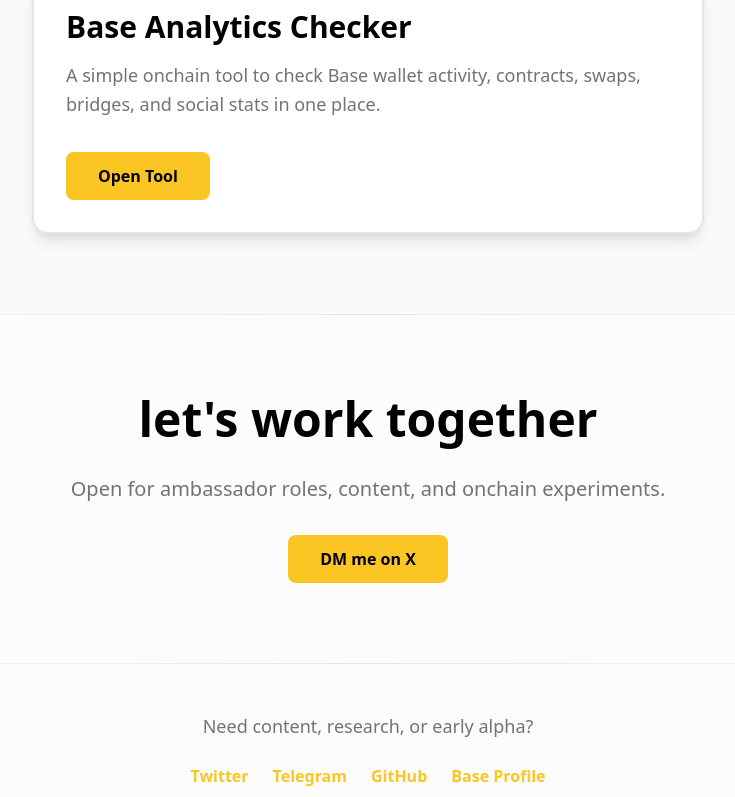
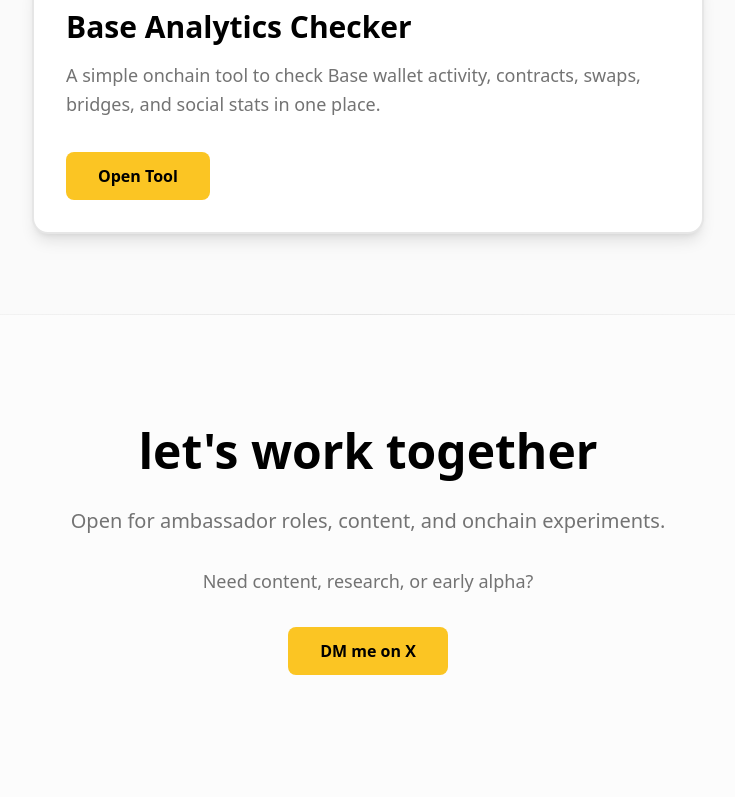
Before and after one commit to Akram9922/v0-personal-portfolio-website, a Next.js app: page / in a window 1280 px wide. Shown: the part 2000-2797 px from the top of the page, without its empty margins (272-1007 px from the left). Built offline with nearby package versions, Linux system fonts and the light colour scheme.

Commit message:
feat: update portfolio layout and button animations
Remove duplicate links, reorganize CTA layout, add button press/hover effects

Co-authored-by: Akram9922 <118010849+Akram9922@users.noreply.github.com>

```diff
--- a/app/page.tsx
+++ b/app/page.tsx
@@ -390,43 +390,36 @@ export default function Page() {
           transition={{ duration: 0.6 }}
           className="text-center space-y-8"
         >
+          <style>{`
+            .cta-button {
+              transition: all 0.2s cubic-bezier(0.34, 1.56, 0.64, 1);
+            }
+            .cta-button:hover {
+              transform: translateY(-2px);
+              box-shadow: 0 12px 24px rgba(69, 129, 255, 0.25);
+            }
+            .cta-button:active {
+              transform: scale(0.96);
+              box-shadow: 0 4px 12px rgba(69, 129, 255, 0.15);
+            }
+          `}</style>
           <h2 className="text-5xl font-black">
             let's work together
           </h2>
           <p className="text-xl text-muted-foreground max-w-2xl mx-auto">
             Open for ambassador roles, content, and onchain experiments.
           </p>
+          <p className="text-lg text-muted-foreground">
+            Need content, research, or early alpha?
+          </p>
           <a
             href="https://x.com/beingakramraja"
             target="_blank"
             rel="noopener noreferrer"
-            className="inline-block px-8 py-3 bg-primary text-primary-foreground font-bold rounded-lg hover:bg-primary/90 transition-all hover:shadow-lg"
+            className="cta-button inline-block px-8 py-3 bg-primary text-primary-foreground font-bold rounded-lg hover:bg-primary/90"
           >
             DM me on X
           </a>
-        </motion.div>
-      </section>
-
-      {/* Subtle section divider */}
-      <div className="h-px bg-gradient-to-r from-transparent via-border to-transparent"></div>
-
-      {/* Contact Strip */}
-      <section className="py-12 px-4 text-center">
-        <motion.div
-          initial={{ opacity: 0 }}
-          whileInView={{ opacity: 1 }}
-          transition={{ duration: 0.6 }}
-          className="space-y-6"
-        >
-          <p className="text-lg text-muted-foreground">
-            Need content, research, or early alpha?
-          </p>
-          <div className="flex justify-center gap-6 flex-wrap">
-            <a href="https://x.com/beingakramraja" target="_blank" rel="noopener noreferrer" className="text-primary hover:text-primary/80 font-semibold transition-colors">Twitter</a>
-            <a href="https://t.me/beingakramraja" target="_blank" rel="noopener noreferrer" className="text-primary hover:text-primary/80 font-semibold transition-colors">Telegram</a>
-            <a href="https://github.com/akram9922" target="_blank" rel="noopener noreferrer" className="text-primary hover:text-primary/80 font-semibold transition-colors">GitHub</a>
-            <a href="https://base.org/ecosystem" target="_blank" rel="noopener noreferrer" className="text-primary hover:text-primary/80 font-semibold transition-colors">Base Profile</a>
-          </div>
         </motion.div>
       </section>
 
```
